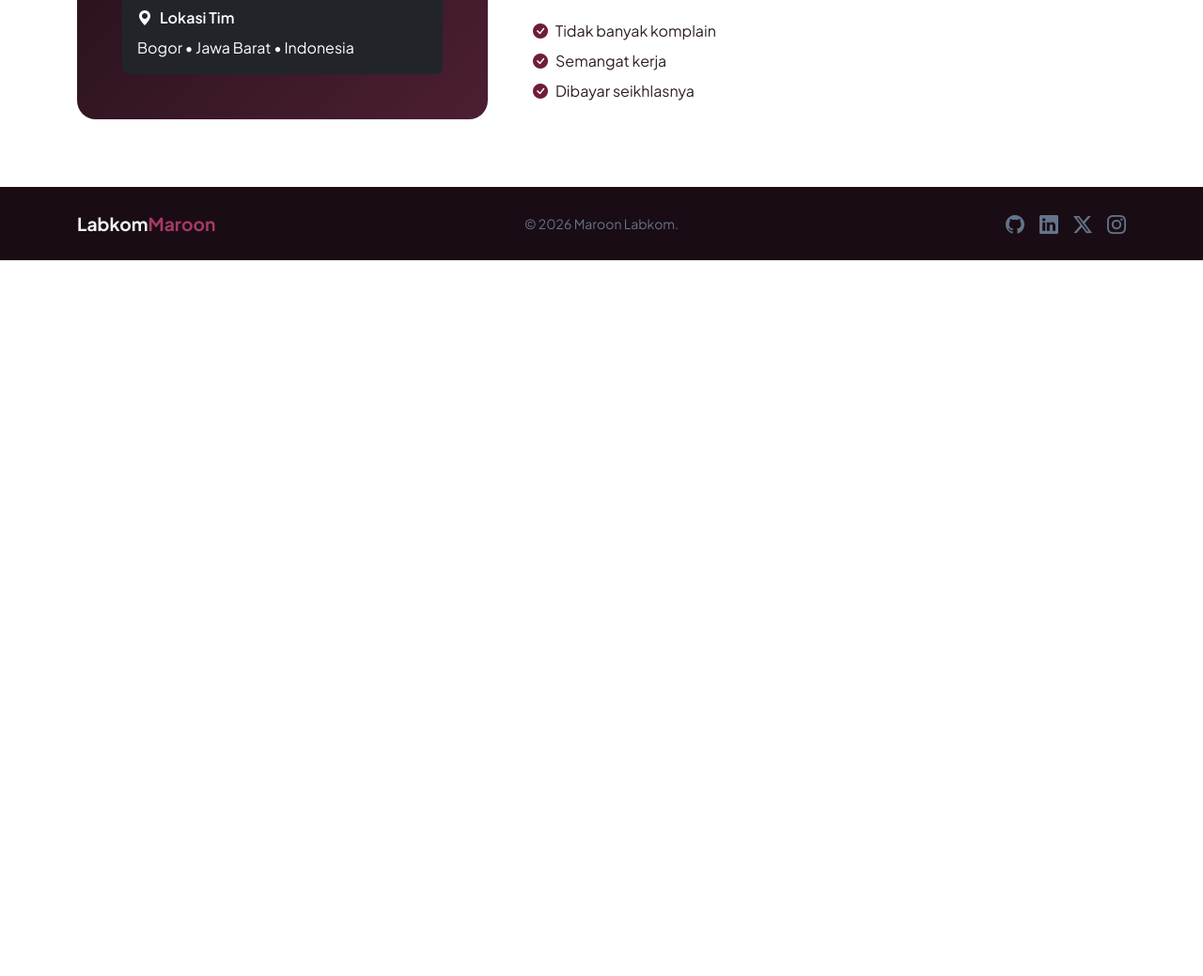
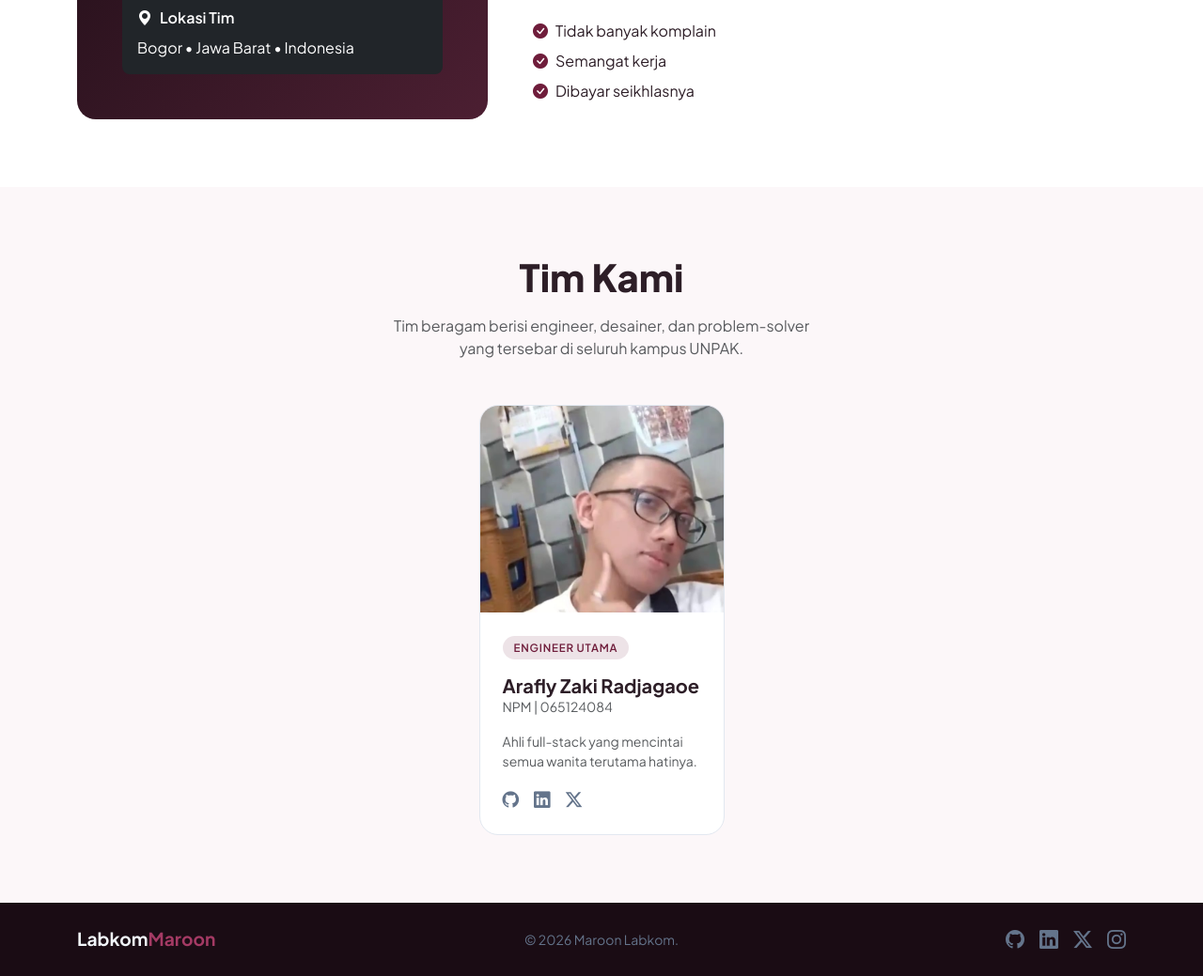
Before and after one commit to AzerKener/SE-Pertemuan-5, a plain HTML site: page index.html in a window 1280 px wide. Shown: the part 1697-2736 px from the top of the page at 94% size. Before the commit the page ends 1974 px from the top, so only its background shows below. Drawn offline with nearby package versions, Linux system fonts and the light colour scheme.

Commit message:
tambah bio A

```diff
--- a/index.html
+++ b/index.html
@@ -242,6 +242,48 @@
   </section>
 
   <!-- ═══════════════════════════════════════════════════
+       TEAM
+  ════════════════════════════════════════════════════ -->
+  <section id="team" class="py-5">
+    <div class="container py-4">
+
+      <div class="text-center mb-5">
+        <h2 class="fw-800 fs-1 mb-3" style="font-weight: 800;">Tim Kami</h2>
+        <p class="text-muted mx-auto" style="max-width: 480px;">
+          Tim beragam berisi engineer, desainer, dan problem-solver
+          yang tersebar di seluruh kampus UNPAK.
+        </p>
+      </div>
+
+      <div class="row g-4 justify-content-center">
+        <div class="col-md-6 col-lg-3">
+          <div class="team-card bg-white h-100">
+            <div class="photo-wrap">
+              <img
+                src="images/Araflybotak.jpeg"
+                alt="ari"
+              />
+            </div>
+            <div class="p-4">
+              <span class="role-badge mb-2">Engineer Utama</span>
+              <h5 class="fw-700 mb-0 mt-2" style="font-weight:700;">Arafly Zaki Radjagaoe</h5>
+              <p class="text-muted small mb-3">NPM | 065124084</p>
+              <p class="text-muted small mb-3">
+                Ahli full-stack yang mencintai semua wanita terutama hatinya.
+              </p>
+              <div class="d-flex gap-3">
+                <a href="#" class="social-link"><i class="bi bi-github"></i></a>
+                <a href="#" class="social-link"><i class="bi bi-linkedin"></i></a>
+                <a href="#" class="social-link"><i class="bi bi-twitter-x"></i></a>
+              </div>
+            </div>
+          </div>
+        </div>
+      </div>
+    </div>
+  </section>
+
+  <!-- ═══════════════════════════════════════════════════
        FOOTER
   ════════════════════════════════════════════════════ -->
   <footer class="py-4">
--- a/style.css
+++ b/style.css
@@ -66,6 +66,23 @@
   color: #fff;
 }
 
+.hero-stat {
+  border-left: 3px solid var(--brand-maroon);
+  padding-left: 1rem;
+}
+.hero-stat .number {
+  font-size: 2rem;
+  font-weight: 800;
+  color: #f1f5f9;
+  line-height: 1;
+}
+.hero-stat .label {
+  font-size: 0.8rem;
+  color: #64748b;
+  text-transform: uppercase;
+  letter-spacing: 0.06em;
+}
+
 /* ── Services ───────────────────────────────────────── */
 #services {
   background: #fcf7f9;
@@ -106,8 +123,62 @@
   align-items: center;
   justify-content: center;
 }
+.about-check {
+  color: var(--brand-maroon);
+}
 
-.about-check {
+/* ── Team ───────────────────────────────────────────── */
+#team {
+  background: #fcf7f9;
+}
+
+.team-card {
+  border: 1px solid #e2e8f0;
+  border-radius: 1.25rem;
+  overflow: hidden;
+  transition:
+    transform 0.2s,
+    box-shadow 0.2s;
+}
+.team-card:hover {
+  transform: translateY(-5px);
+  box-shadow: 0 16px 40px rgba(0, 0, 0, 0.1);
+}
+.team-card .photo-wrap {
+  height: 220px;
+  background: linear-gradient(135deg, #f7e4ec, #efd2dc);
+  overflow: hidden;
+  display: flex;
+  align-items: center;
+  justify-content: center;
+}
+.team-card .photo-wrap img {
+  width: 100%;
+  height: 100%;
+  object-fit: cover;
+}
+.team-card .photo-wrap .placeholder-icon {
+  font-size: 5rem;
+  color: #94a3b8;
+}
+.team-card .role-badge {
+  font-size: 0.72rem;
+  font-weight: 600;
+  letter-spacing: 0.07em;
+  text-transform: uppercase;
+  background: rgba(111, 29, 59, 0.12);
+  color: var(--brand-maroon);
+  border-radius: 50px;
+  padding: 0.25rem 0.75rem;
+  display: inline-block;
+}
+.team-card .social-link {
+  color: #64748b;
+  text-decoration: none;
+  font-size: 1.1rem;
+  transition: color 0.15s;
+}
+.team-card .social-link:hover {
   color: var(--brand-maroon);
 }
 
@@ -116,22 +187,18 @@
   background: var(--brand-dark);
   color: #64748b;
 }
-
 footer a {
   color: #64748b;
   text-decoration: none;
 }
-
 footer a:hover {
   color: var(--brand-maroon-light);
 }
-
 footer .footer-brand {
   color: #f1f5f9;
   font-weight: 700;
   font-size: 1.2rem;
 }
-
 footer .footer-brand span {
   color: var(--brand-maroon-light);
 }
```
Also changed, not shown: images/Araflybotak.jpeg (added).
